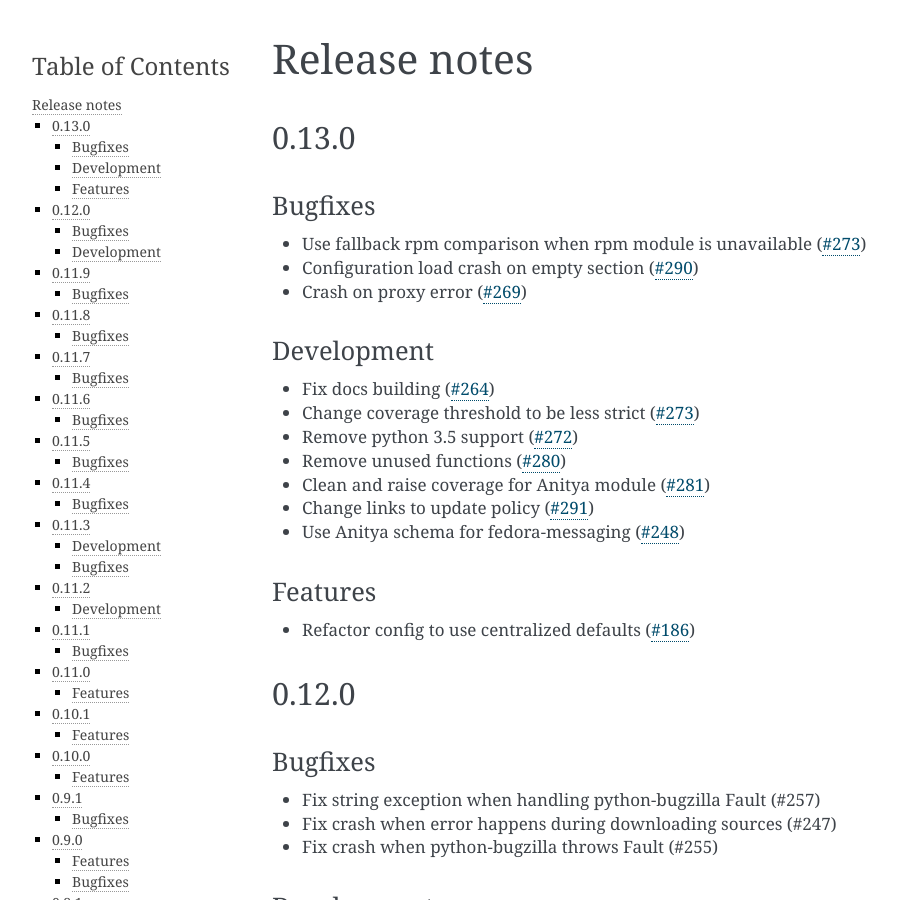
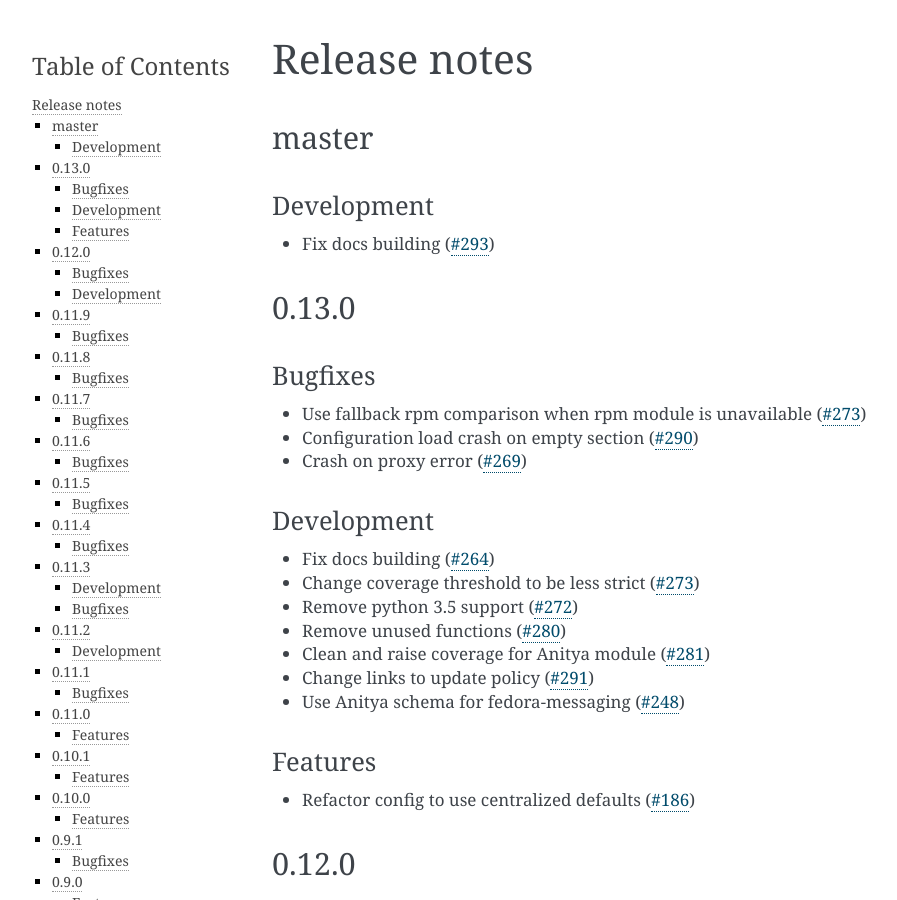
Before and after one commit to fedora-infra/the-new-hotness, a Sphinx documentation site: the page built from docs/release-notes.rst, in a window 1280 px wide and 900 px high. Shown: the whole window, without its empty margins (148-1045 px from the left). Built offline with Sphinx 7.4.7, drawn with Linux system fonts in a browser that asks for light colours.

Commit message:
Fix RTD build
Signed-off-by: Michal Konečný <mkonecny@redhat.com>

```diff
--- a/CHANGELOG.rst
+++ b/CHANGELOG.rst
@@ -1,3 +1,12 @@
+master
+------
+
+Development
+^^^^^^^^^^^
+
+* Fix docs building (`#293 <https://github.com/fedora-infra/the-new-hotness/pull/293>`_)
+
+
 0.13.0
 ------
 
--- a/docs/conf.py
+++ b/docs/conf.py
@@ -356,4 +356,4 @@ texinfo_documents = [
 
 
 # -- Mock required libraries depending on C modules ------------------------------
-autodoc_mock_imports = ["koji"]
+autodoc_mock_imports = ["koji", "pycurl"]
```
